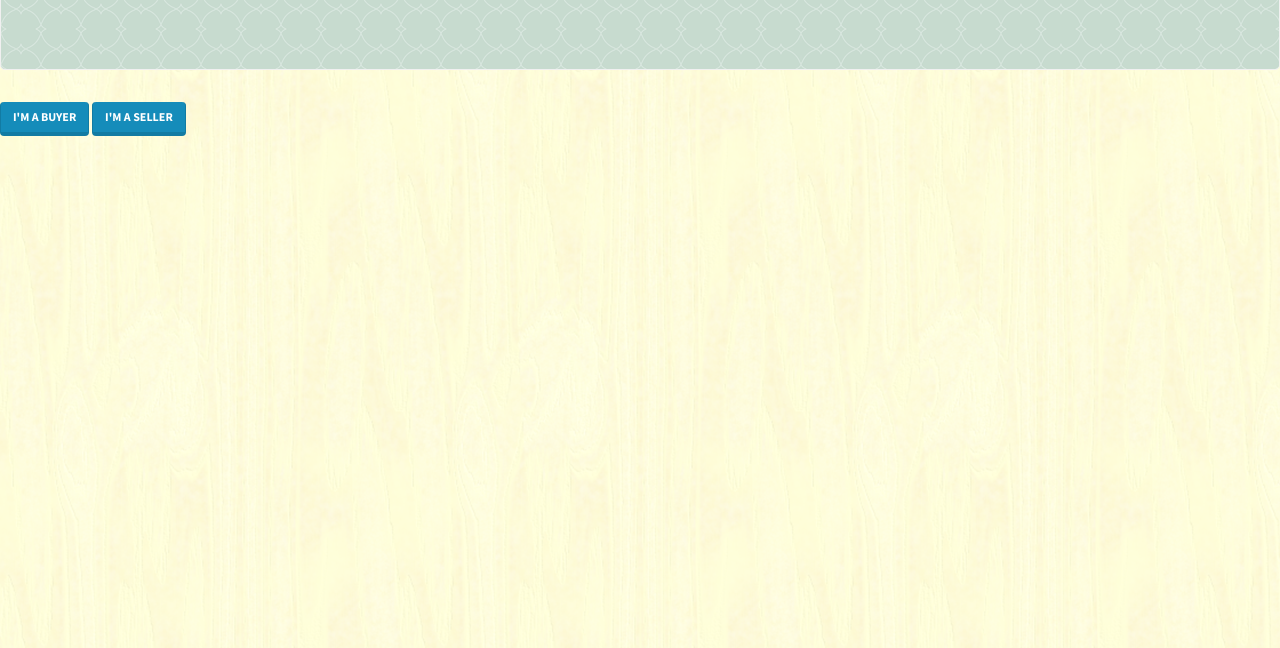
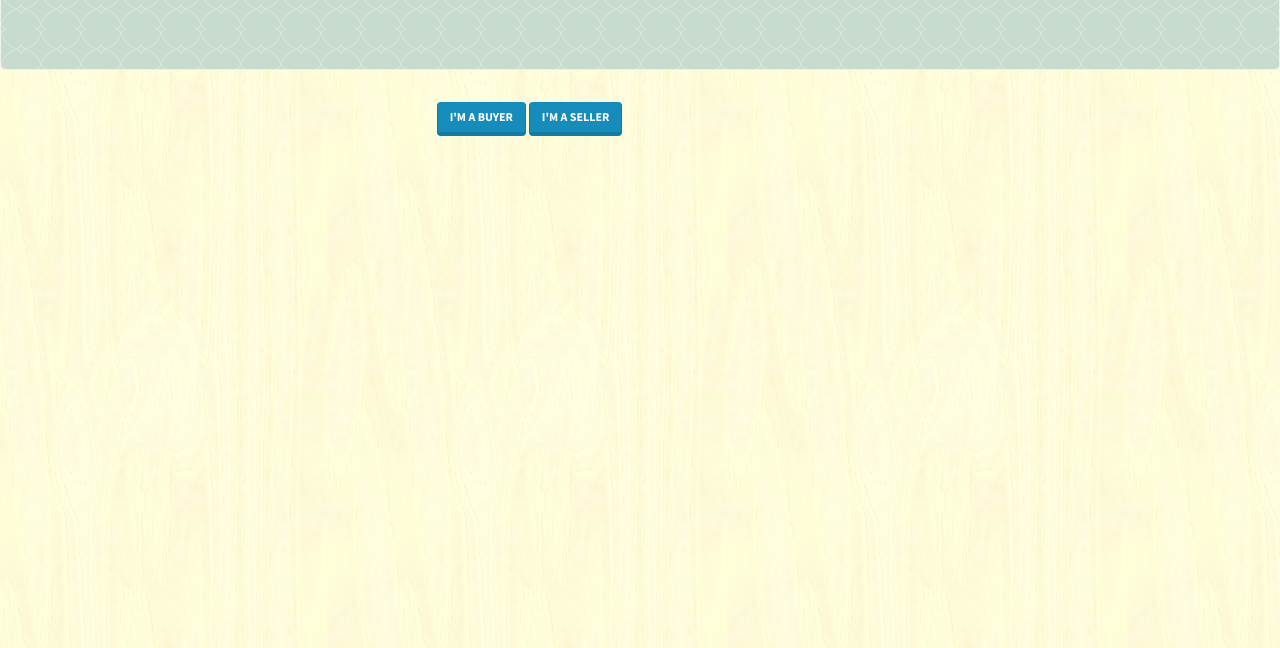
Before and after one commit to marissam272/garage-sale, a website: page public/cps.html in a window 1280 px wide. Shown: the part 152-800 px from the top of the page. Drawn offline with nearby package versions, Linux system fonts and the light colour scheme; a web font is replaced by a local one.

Commit message:
button update

```diff
--- a/public/cps.html
+++ b/public/cps.html
@@ -21,8 +21,20 @@
                 </div>
               </div>
 
-        <a class="btn btn-primary" href="/product" role="button">I'm a Buyer</a>
-        <a class="btn btn-primary" href="/seller-manager" role="button">I'm a Seller</a>
+
+              <div class="container1">
+                <div class="row">
+                    <div class="col-sm-4"></div>
+                    <div class="col-sm-4">
+                      <a class="btn btn-primary" href="/seller-manager" role="button">I'm a Buyer</a>
+                      <a class="btn btn-primary" href="/product" role="button">I'm a Seller</a>
+                    </div>
+                    <div class="col-sm-4"></div>
+                </div>
+           </div>
+
+        <!-- <a class="btn btn-primary" href="/product" role="button">I'm a Buyer</a>
+        <a class="btn btn-primary" href="/seller-manager" role="button">I'm a Seller</a> -->
 
 </body>
 </html>
```
